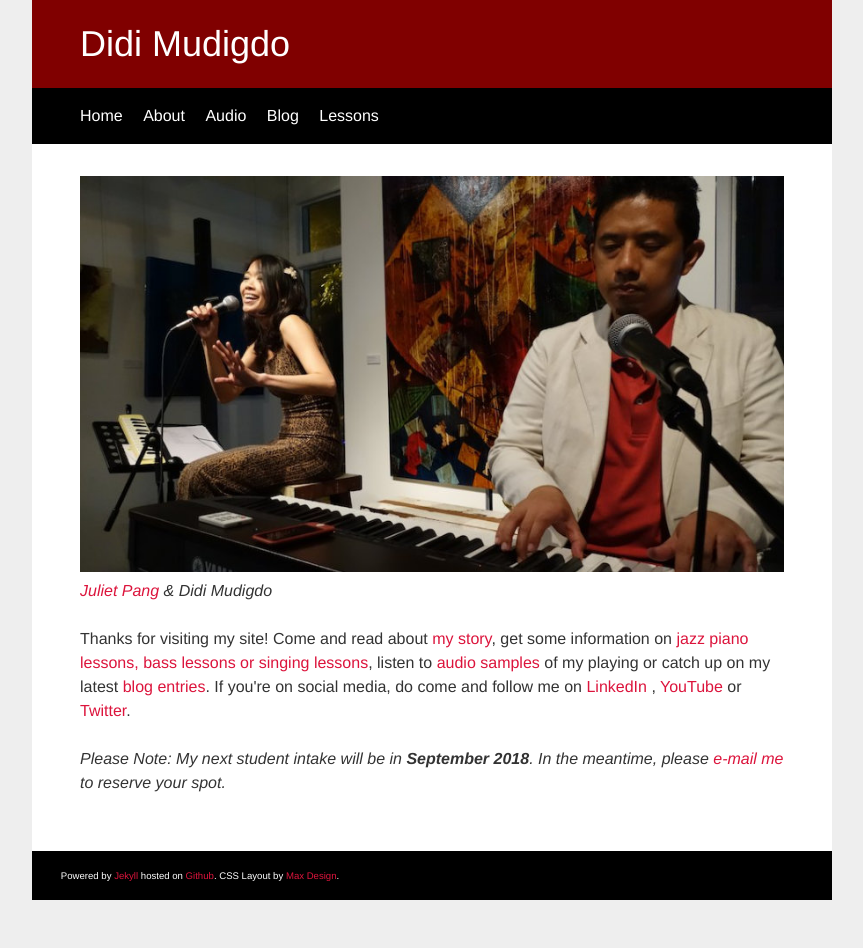
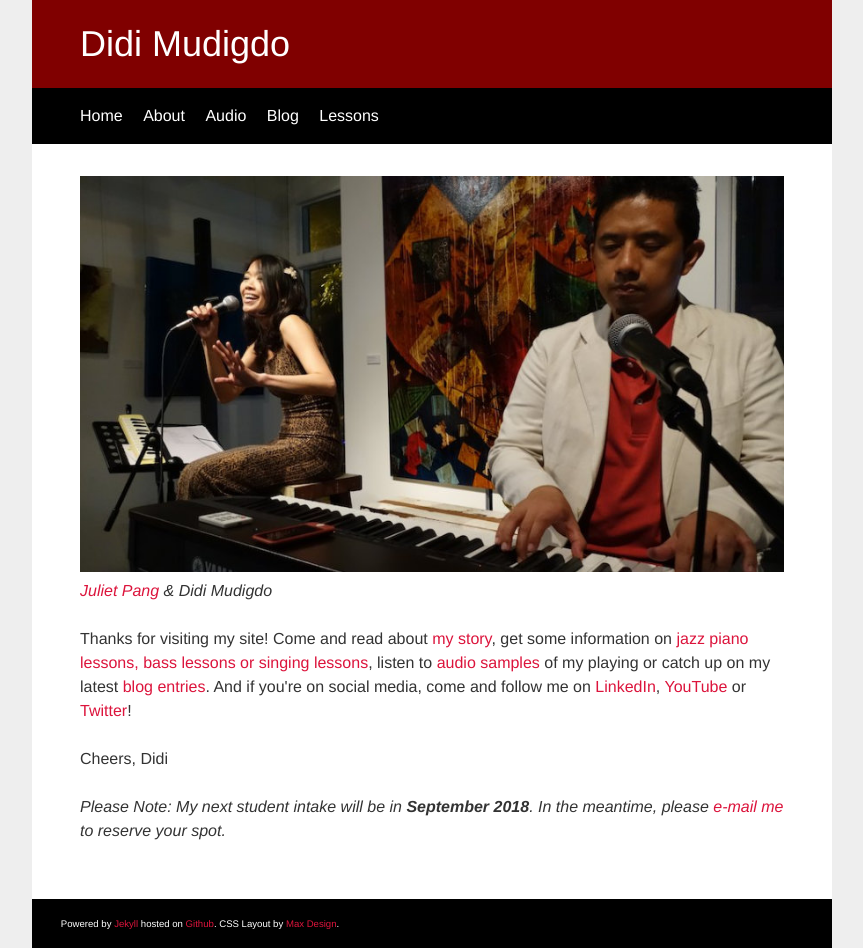
Before and after one commit to didijazz/didijazz.github.io, a Jekyll site: the page built from index.html, in a window 1280 px wide. Shown: the whole page, without its empty margins (208-1071 px from the left). Built offline with Jekyll 4.4.1, drawn with Linux system fonts in a browser that asks for light colours; before the commit the page ends 900 px from its top, so only the background shows below that.

Commit message:
some minor edits

```diff
--- a/index.html
+++ b/index.html
@@ -5,6 +5,8 @@
 
 <p><img class=img-responsive src="img/pianovox800px.jpg" alt="Juliet Pang (vocals) and Didi Mudigdo (piano)"><br><em><a href="http://julietpang.net" target="_blank">Juliet Pang</a> &amp; Didi Mudigdo</em></p>
 
-<p>Thanks for visiting my site! Come and read about <a href="/about">my story</a>, get some information on <a href="/jazz-piano-lessons-perth">jazz piano lessons, bass lessons or singing lessons</a>, listen to <a href="/audio">audio samples</a> of my playing or catch up on my latest <a href="/blog">blog entries</a>. If you're on social media, do come and follow me on <a href="https://www.linkedin.com/in/didimudigdo/" target="_blank">LinkedIn</a> , <a href="https://www.youtube.com/user/loungegecko" target="_blank">YouTube</a> or <a href="http://twitter.com/didijazz" target="_blank">Twitter</a>.</p>
+<p>Thanks for visiting my site! Come and read about <a href="/about">my story</a>, get some information on <a href="/jazz-piano-lessons-perth">jazz piano lessons, bass lessons or singing lessons</a>, listen to <a href="/audio">audio samples</a> of my playing or catch up on my latest <a href="/blog">blog entries</a>. And if you're on social media, come and follow me on <a href="https://www.linkedin.com/in/didimudigdo/" target="_blank">LinkedIn</a>, <a href="https://www.youtube.com/user/loungegecko" target="_blank">YouTube</a> or <a href="http://twitter.com/didijazz" target="_blank">Twitter</a>!</p>
+
+<p>Cheers, Didi</p>
 
 <p><em>Please Note: My next student intake will be in <strong>September 2018</strong>. In the meantime, please <a href="mailto:lessons@didi.com.au" target="_blank">e-mail me</a> to reserve your spot.</em></p>
```
